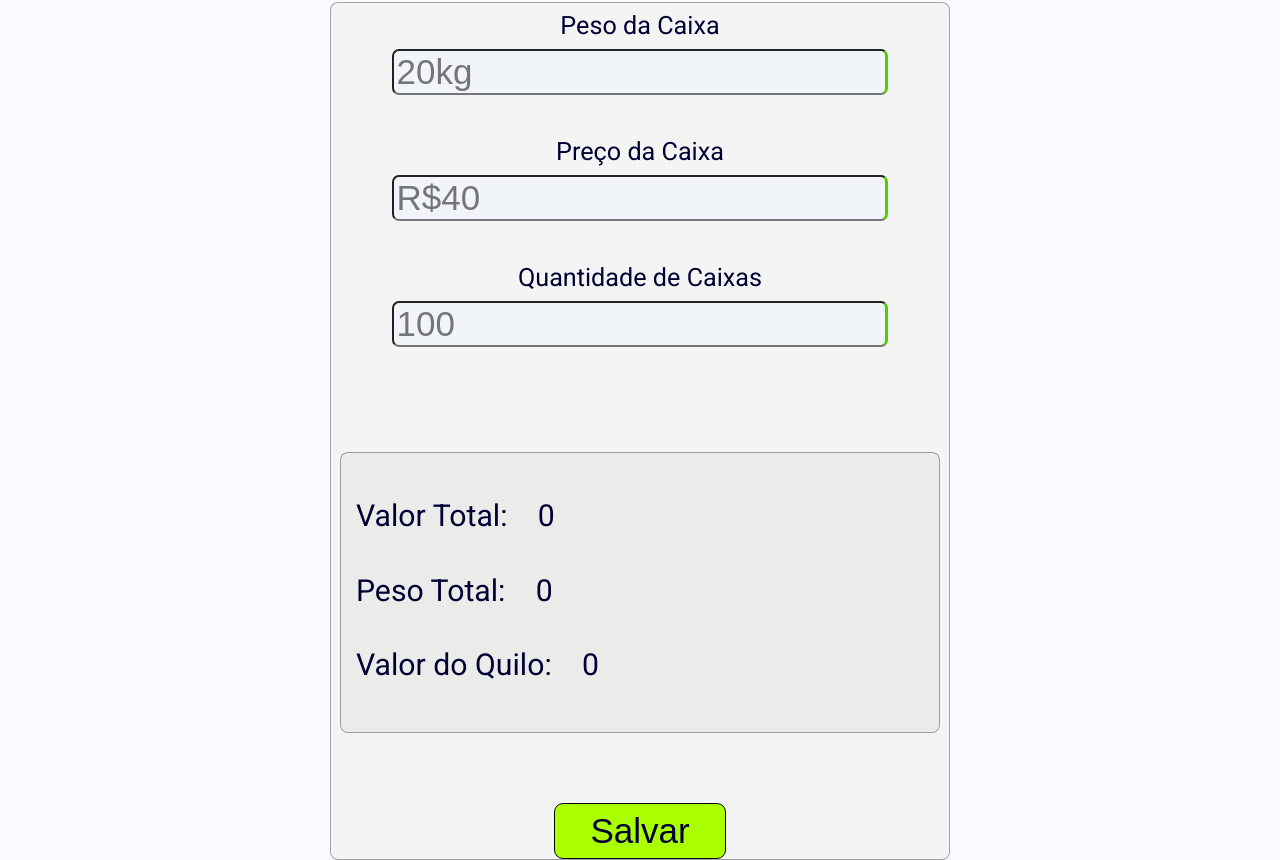
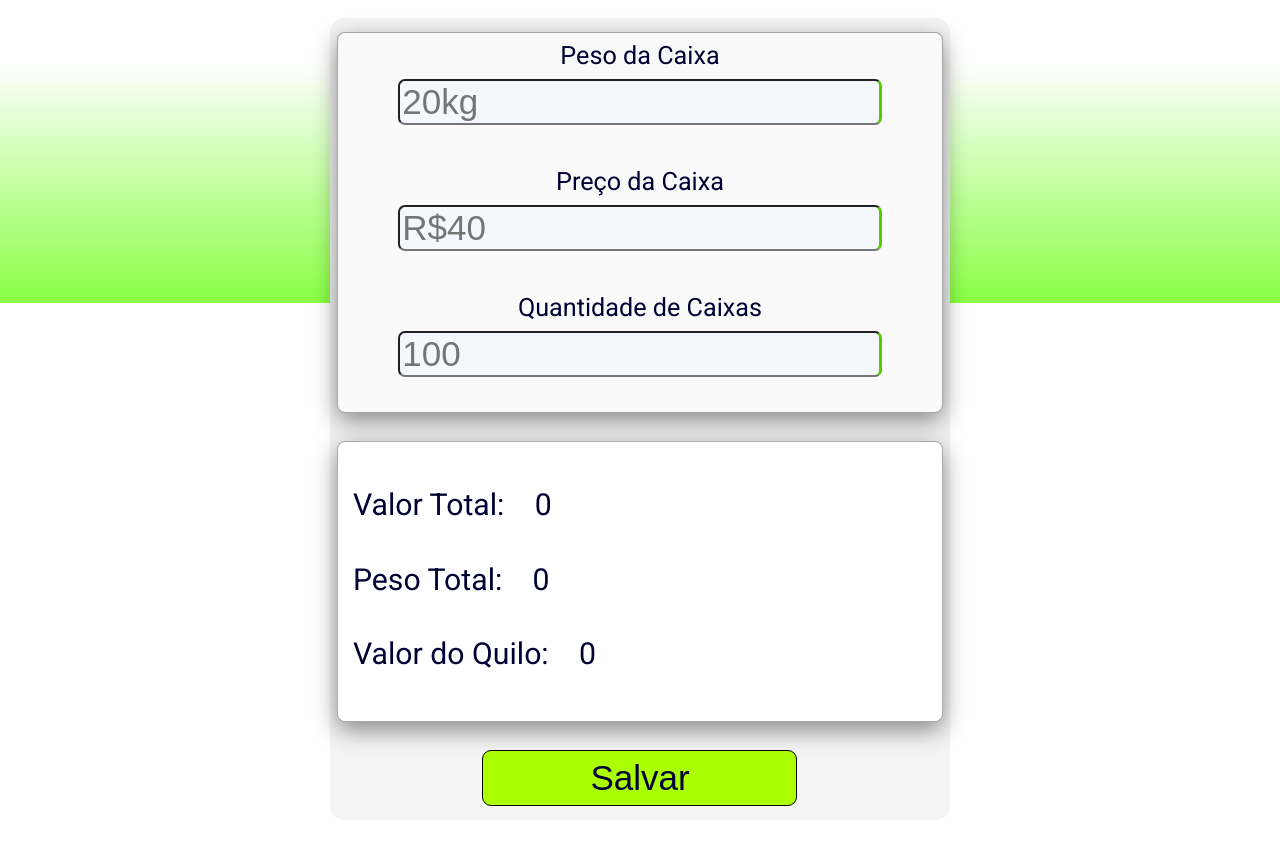
Before and after one commit to Gabriel-Davila-dc/Gerenciador-para-bananicultores, an Angular app: page / in a window 1280 px wide. Shown: the part 497-1357 px from the top of the page. After the commit the page ends 1317 px from the top, so only its background shows below. Built offline with nearby package versions, Linux system fonts and the light colour scheme.

Commit message:
simples com result separado

```diff
--- a/src/app/components/btn-filtro/btn-filtro.css
+++ b/src/app/components/btn-filtro/btn-filtro.css
@@ -5,11 +5,12 @@
   justify-content: center;
   align-items: center;
   text-align: center;
-  margin: 5em 0;
+  margin: 3em 0;
 }
 
 h1 {
   width: 100%;
+  line-height: 1.4;
   font-size: 2.5em;
 }
 
@@ -49,10 +50,3 @@ input[type='radio']:checked + .label-btn {
 .label-btn:hover {
   background-color: #f2ffe6;
 }
-
-@media (max-width: 400px) {
-  .label-btn {
-    display: inline-block;
-    padding: 0px 0px;
-  }
-}
--- a/src/app/components/input-filtro/input-filtro.css
+++ b/src/app/components/input-filtro/input-filtro.css
@@ -1,29 +1,17 @@
 .container {
   display: flex;
-  width: 97%;
+  width: 98%;
   flex-direction: column;
   justify-content: center;
   justify-self: center;
   align-items: center;
   text-align: center;
-  margin: 5em 0;
-  background-color: rgba(216, 219, 210, 0.177);
+  box-shadow: 0 8px 24px rgba(0, 0, 0, 0.447);
+  background-color: rgb(250, 250, 250);
   border-radius: 8px;
   border: 1px solid rgba(0, 0, 0, 0.335);
 }
-.resultado {
-  display: flex;
-  width: 97%;
-  flex-direction: column;
-  justify-content: center;
-  justify-self: center;
-  align-items: start;
-  margin: 5em 0;
-  background-color: rgba(216, 219, 210, 0.322);
-  border-radius: 8px;
-  border: 1px solid rgba(0, 0, 0, 0.335);
-  padding: 2em 0em;
-}
+
 label {
   font-size: 1.8em;
   margin: 0.5em;
@@ -45,16 +33,3 @@ input {
 
   margin: 1.5em 0em;
 }
-
-button {
-  color: rgb(0, 0, 52);
-  font-size: 2.5em;
-  background-color: rgb(170, 255, 0);
-  border: 1px solid black;
-  border-radius: 9px;
-  padding: 0.2em 1em;
-}
-button:hover {
-  background-color: rgb(157, 255, 0);
-  border-bottom: 3px solid rgb(0, 0, 0);
-}
--- a/src/app/components/input-filtro/input-filtro.html
+++ b/src/app/components/input-filtro/input-filtro.html
@@ -1,12 +1,7 @@
 <div class="container">
   <label>Peso da Caixa</label>
 
-  <input
-    type="number"
-    [(ngModel)]="peso"
-    placeholder="20kg"
-    (keyup)="calcular(peso, preco, quantidade)"
-  />
+  <input type="number" [(ngModel)]="peso" placeholder="20kg" (keyup)="atualizaInput()" />
 
   <label>{{ inputFiltro.title }}</label>
 
@@ -15,32 +10,10 @@
     [(ngModel)]="preco"
     [name]="inputFiltro.name"
     placeholder="R$40"
-    (keyup)="calcular(peso, preco, quantidade)"
+    (keyup)="atualizaInput()"
   />
 
   <label>Quantidade de Caixas</label>
 
-  <input
-    type="number"
-    [(ngModel)]="quantidade"
-    placeholder="100"
-    (keyup)="calcular(peso, preco, quantidade)"
-  />
-
-  <div class="resultado">
-    <div class="resumos">
-      <label for="">Valor Total:</label>
-      <label id="resultado-valor">{{ resultados[0] }}</label>
-    </div>
-    <div class="resumos">
-      <label id="resultado-peso">Peso Total:</label>
-      <label id="resultado-valor">{{ resultados[1] }}</label>
-    </div>
-    <div class="resumos">
-      <label id="resultado-caixa">{{ inputFiltro.result }}</label>
-      <label id="resultado-valor">{{ resultados[2] }}</label>
-    </div>
-  </div>
-
-  <button>Salvar</button>
+  <input type="number" [(ngModel)]="quantidade" placeholder="100" (keyup)="atualizaInput()" />
 </div>
--- a/src/app/components/input-filtro/input-filtro.ts
+++ b/src/app/components/input-filtro/input-filtro.ts
@@ -1,6 +1,5 @@
 import { Component, EventEmitter, Input, Output } from '@angular/core';
 import { FormsModule } from '@angular/forms';
-import { Contas } from '../../services/contas';
 
 @Component({
   selector: 'app-input-filtro',
@@ -9,9 +8,9 @@ import { Contas } from '../../services/contas';
   styleUrl: './input-filtro.css',
 })
 export class InputFiltro {
-  @Input() inputFiltro!: { name: string; title: string; result: string };
+  @Input() inputFiltro!: { name: string; title: string };
 
-  @Output() inputEscolhido = new EventEmitter<number>();
+  @Output() valoresEscolhidos = new EventEmitter<number[]>();
 
   peso!: number;
   preco!: number;
@@ -19,21 +18,7 @@ export class InputFiltro {
   resultados: number[] = [0, 0, 0];
 
   atualizaInput() {
-    this.inputEscolhido.emit(this.peso); //joga o valor escolhido pro pai, pegando o valor pelo html
-  }
-
-  calcular(peso: number, preco: number, quantidade: number) {
-    if (!this.peso || !this.preco || !this.quantidade) {
-      // ainda não preencheu tudo
-      this.resultados = [0, 0, 0];
-      return;
-    }
-    const c = new Contas();
-    //Chama o servise para fazer a conta e retornar um array
-    this.inputFiltro.name === 'precoCaixa'
-      ? (this.resultados = c.caixa(peso, preco, quantidade))
-      : (this.resultados = c.quilo(peso, preco, quantidade));
-
-    console.log(this.resultados[0]);
+    const valores = [this.peso, this.preco, this.quantidade];
+    this.valoresEscolhidos.emit(valores); //joga o valor escolhido pro pai, pegando o valor pelo html
   }
 }
--- /dev/null
+++ b/src/app/components/results/results.css
@@ -0,0 +1,27 @@
+.resultado {
+  display: flex;
+  min-width: 98%;
+  flex-direction: column;
+  justify-content: center;
+  justify-self: center;
+  align-items: start;
+  margin: 2em 0;
+  background-color: rgb(255, 255, 255);
+  border-radius: 8px;
+  border: 1px solid rgba(0, 0, 0, 0.335);
+  box-shadow: 0 8px 24px rgba(0, 0, 0, 0.447);
+
+  padding: 2em 0em;
+}
+label {
+  font-size: 1.8em;
+  margin: 0.5em;
+  color: rgb(0, 0, 52);
+}
+.resumos {
+  color: rgb(0, 0, 52);
+  font-size: 1.2em;
+  border-radius: 7px;
+
+  margin: 1.5em 0em;
+}
--- /dev/null
+++ b/src/app/components/results/results.html
@@ -0,0 +1,14 @@
+<div class="resultado">
+  <div class="resumos">
+    <label for="">Valor Total:</label>
+    <label id="resultado-valor">{{ resultados[0] }}</label>
+  </div>
+  <div class="resumos">
+    <label id="resultado-peso">Peso Total:</label>
+    <label id="resultado-valor">{{ resultados[1] }}</label>
+  </div>
+  <div class="resumos">
+    <label id="resultado-caixa">{{ inputFiltro.result }}</label>
+    <label id="resultado-valor">{{ resultados[2] }}</label>
+  </div>
+</div>
--- /dev/null
+++ b/src/app/components/results/results.ts
@@ -0,0 +1,12 @@
+import { Component, Output, EventEmitter, Input } from '@angular/core';
+
+@Component({
+  selector: 'app-results',
+  imports: [],
+  templateUrl: './results.html',
+  styleUrl: './results.css',
+})
+export class Results {
+  @Input() inputFiltro!: { name: string; title: string; result: string };
+  @Input() resultados!: [peso: number, preco: number, quantidade: number];
+}
--- a/src/app/pages/calculadora/calculadora.css
+++ b/src/app/pages/calculadora/calculadora.css
@@ -1,8 +1,33 @@
 .container {
   justify-self: center;
   width: 100%;
+  display: flex;
+  flex-direction: column;
+  align-items: center;
+}
+.calculos {
+  background-color: rgb(245, 245, 245);
+  display: flex;
+  flex-direction: column;
 
-  margin: 1em 0;
+  border-radius: 1em;
+  padding: 1em 1px;
+  width: 97%;
+}
+
+button {
+  color: rgb(0, 0, 52);
+  font-size: 2.5em;
+  background-color: rgb(170, 255, 0);
+  border: 1px solid black;
+  border-radius: 9px;
+  padding: 0.2em 1em;
+  width: 9em;
+  margin: auto;
+}
+button:hover {
+  background-color: rgb(157, 255, 0);
+  border-bottom: 3px solid rgb(0, 0, 0);
 }
 /* ========================= */
 /*   RESPONSIVIDADE DESKTOP  */
--- a/src/app/pages/calculadora/calculadora.html
+++ b/src/app/pages/calculadora/calculadora.html
@@ -12,7 +12,17 @@
     [nameFiltro]="name2"
     (filtroEscolhido)="setFiltroPeso($event)"
   ></app-btn-filtro>
+  <div class="calculos">
+    <app-input-filtro
+      [inputFiltro]="filtroPeso === 'Caixa' ? inputPrecoCaixa : inputPrecoQuilo"
+      (valoresEscolhidos)="setValores($event)"
+    >
+    </app-input-filtro>
 
-  <app-input-filtro [inputFiltro]="filtroPeso === 'Caixa' ? inputPrecoCaixa : inputPrecoQuilo">
-  </app-input-filtro>
+    <app-results
+      [inputFiltro]="filtroPeso === 'Caixa' ? inputPrecoCaixa : inputPrecoQuilo"
+      [resultados]="resultados"
+    ></app-results>
+    <button>Salvar</button>
+  </div>
 </div>
--- a/src/app/pages/calculadora/calculadora.ts
+++ b/src/app/pages/calculadora/calculadora.ts
@@ -1,16 +1,18 @@
+import { Results } from './../../components/results/results';
 import { InputFiltro } from './../../components/input-filtro/input-filtro';
 import { Component } from '@angular/core';
 import { BtnFiltro } from '../../components/btn-filtro/btn-filtro';
+import { Contas } from '../../services/contas';
 
 @Component({
   selector: 'app-calculadora',
 
-  imports: [BtnFiltro, InputFiltro],
+  imports: [BtnFiltro, InputFiltro, Results],
   templateUrl: './calculadora.html',
   styleUrl: './calculadora.css',
 })
 export class Calculadora {
-  // Variaveis que vão para serem escolhidas //
+  // Variaveis que vão para os Componentes de escolha //
   pergunta1: string = 'Come você negocia';
   name1: string = 'negocia';
   escolha1: string[] = ['Simples', 'Classificada'];
@@ -19,6 +21,7 @@ export class Calculadora {
   name2: string = 'pesa';
   escolha2: string[] = ['Caixa', 'Quilo'];
 
+  // Variáveis que vão  para o Input Filtro e Results//
   inputPrecoCaixa = { name: 'precoCaixa', title: 'Preço da Caixa', result: 'Valor do Quilo:' };
   inputPrecoQuilo = { name: 'precoQuilo', title: 'Preço do Quilo', result: 'Valor da Caixa:' };
   inputPreco!: { name: string; title: string; result: string };
@@ -26,12 +29,42 @@ export class Calculadora {
   //variaveis escolhidas vem parar aqui//
   filtroNegocio: string = '';
   filtroPeso: string = '';
+  valores: [peso: number, preco: number, quantidade: number] = [0, 0, 0];
+  resultados: [valor: number, peso: number, preco: number] = [0, 0, 0];
 
   setFiltroNegocio(valor: string) {
     this.filtroNegocio = valor;
+    this.calcular(this.valores);
   }
 
   setFiltroPeso(valor: string) {
     this.filtroPeso = valor;
+    this.calcular(this.valores);
+  }
+
+  setValores(valor: number[]) {
+    this.valores = [valor[0], valor[1], valor[2]];
+
+    this.calcular(this.valores);
+  }
+
+  //e chamado sempre que algo mudar//
+  calcular(valores: [peso: number, preco: number, quantidade: number]) {
+    var x: number[] = [0, 0, 0];
+    if (!valores[0] || !valores[1]) {
+      // ainda não preencheu tudo
+      this.resultados = [0, 0, 0];
+      return;
+    }
+
+    const c = new Contas();
+
+    //Chama o servise para fazer a conta e retornar um array (caixa ou quilo)
+
+    this.filtroPeso != 'Quilo'
+      ? (x = c.caixa(valores[0], valores[1], valores[2]))
+      : (x = c.quilo(valores[0], valores[1], valores[2]));
+
+    this.resultados = [x[0], x[1], x[2]];
   }
 }
--- a/src/app/services/contas.ts
+++ b/src/app/services/contas.ts
@@ -5,6 +5,7 @@ import { Injectable } from '@angular/core';
 })
 export class Contas {
   caixa(peso: number, preco: number, quantidade: number): number[] {
+    quantidade = quantidade ? quantidade : 1; //se n tiver quantidade, considera 1
     const valorTotal = preco * quantidade; // 💰 total em dinheiro
     const pesoTotal = peso * quantidade; // ⚖️ total em quilos
     const valorPorQuilo = valorTotal / pesoTotal; // 🧮 preço médio por quilo
@@ -12,6 +13,7 @@ export class Contas {
     return [valorTotal, pesoTotal, valorPorQuilo];
   }
   quilo(peso: number, preco: number, quantidade: number): number[] {
+    quantidade = quantidade ? quantidade : 1; //se n tiver quantidade, considera 1
     const valorTotal = preco * (quantidade * peso); // 💰 total em dinheiro
     const pesoTotal = peso * quantidade; // ⚖️ total em quilos
     const valorPorCaixa = preco * peso; // 🧮 preço médio por quilo
--- a/src/styles.css
+++ b/src/styles.css
@@ -9,4 +9,10 @@ body {
 body {
   margin: 0;
   font-family: Roboto, 'Helvetica Neue', sans-serif;
+
+  min-height: 100vh;
+  background: linear-gradient(180deg, #ffffff 70%, rgba(94, 255, 0, 0.733));
+  background-repeat: no-repeat;
+  background-attachment: fixed;
+  background-size: cover;
 }
```
Also changed, not shown: 1 other file (tests, documents, lock files or other folders).
